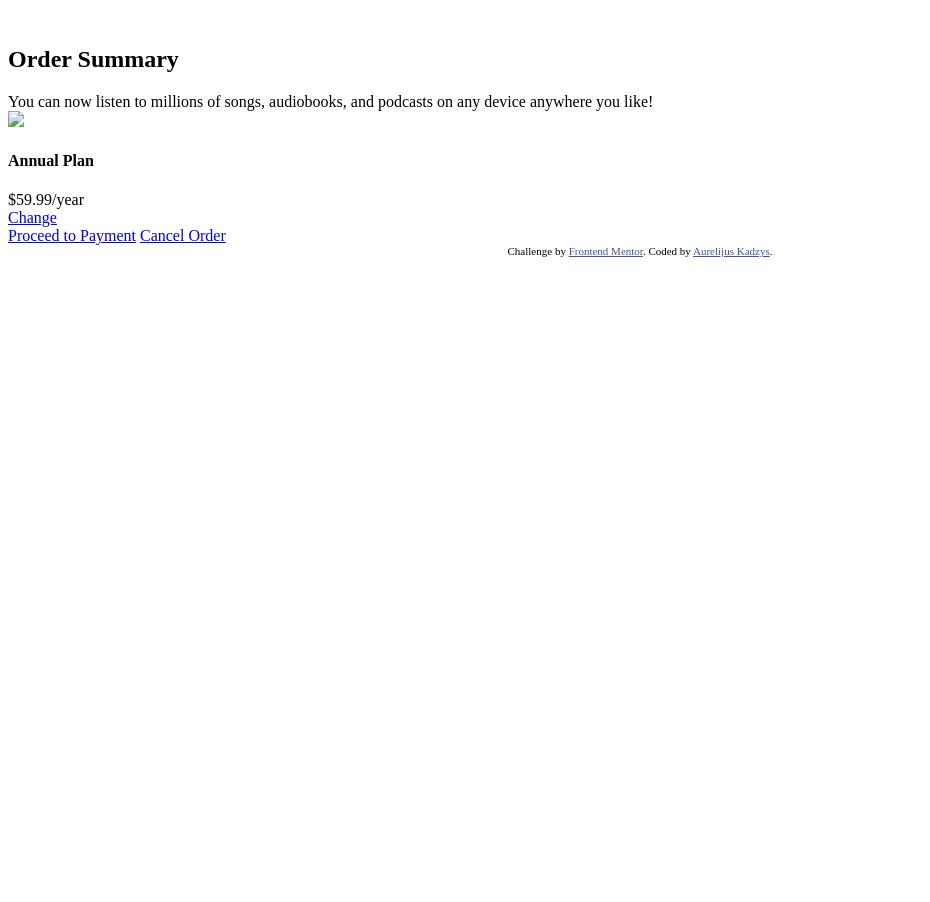
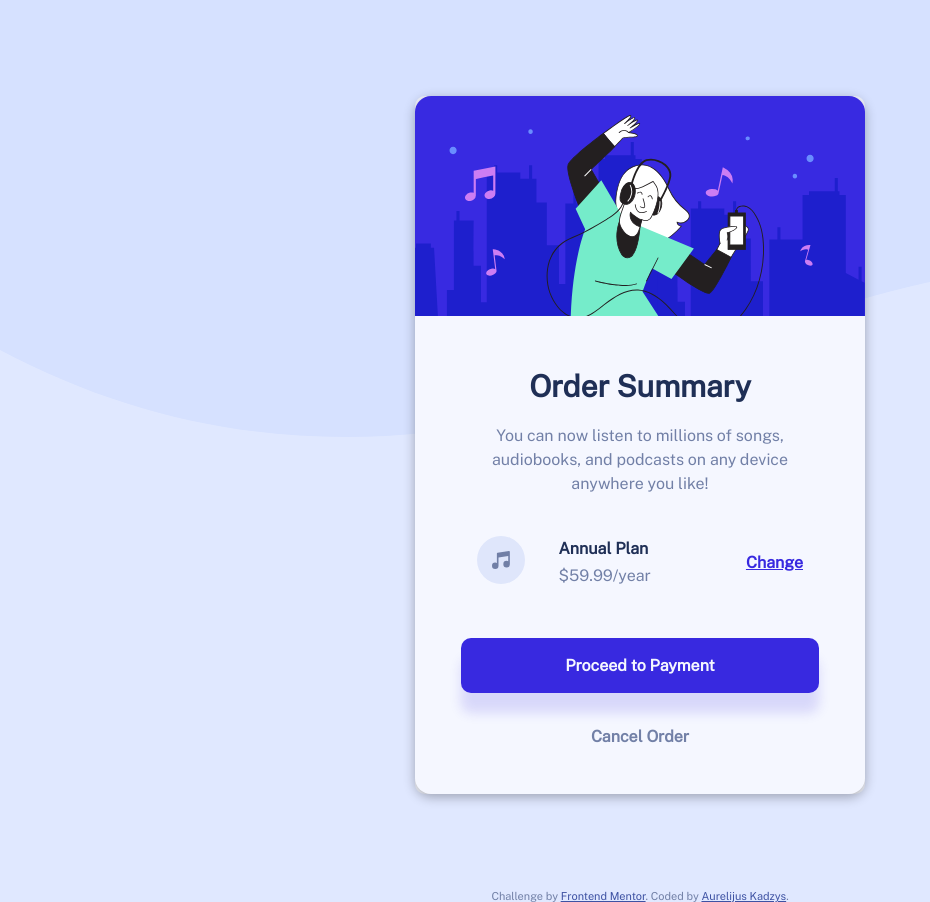
Before and after one commit to AureKad/Order-Summary, a plain HTML site: page index.html in a window 1280 px wide. Shown: the whole page, without its empty margins (0-930 px from the left). Before the commit the page ends 800 px from the top, so only its background shows below. Drawn offline with nearby package versions, Linux system fonts and the light colour scheme; the site is published under a folder, as on GitHub Pages, so addresses that start at the root find nothing.

Commit message:
second commit

```diff
--- a/app/scss/_globals.scss
+++ b/app/scss/_globals.scss
@@ -15,12 +15,12 @@ body {
     font-size: 0.875rem;
     font-weight: $lightWeight;
     color: $desaturedBlue;
-    background: url('/images/pattern-background-mobile.svg');
+    background: url('../images/pattern-background-mobile.svg');
     background-repeat: repeat-x;
     text-align: center;
     @include breakpoint-up(medium) {
         font-size: 1rem;
-        background: url('/images/pattern-background-desktop.svg');
+        background: url('../images/pattern-background-desktop.svg');
         background-repeat: repeat-x;
     }
 }
--- a/index.html
+++ b/index.html
@@ -7,7 +7,7 @@
 
   <link rel="icon" type="image/png" sizes="32x32" href="./images/favicon-32x32.png">
   <link href="https://fonts.googleapis.com/css2?family=Public+Sans:wght@300;400&display=swap" rel="stylesheet">
-  <link rel="stylesheet" href="/dist/style.css">
+  <link rel="stylesheet" href="dist/style.css">
   <title>Frontend Mentor | Order summary card</title>
 
   <!-- Feel free to remove these styles or customise in your own stylesheet 👍 -->
@@ -20,7 +20,7 @@
     <section class="card">
       <div class="card__content">
       <div class="card__heroimage">
-        <img src="/images/illustration-hero.svg" alt="">
+        <img src="images/illustration-hero.svg" alt="">
       </div>
       <h2>Order Summary</h2>
       <div class="card__text">
@@ -29,7 +29,7 @@
       </div>
       <div class="card__annual container">
         <div class="card__annual__icon">
-          <img src="/images/icon-music.svg">
+          <img src="images/icon-music.svg">
         </div>
         <div class="card__annual__text">
           <h4>Annual Plan</h4>
```
Also changed, not shown: dist/style.css, 1 other file.
